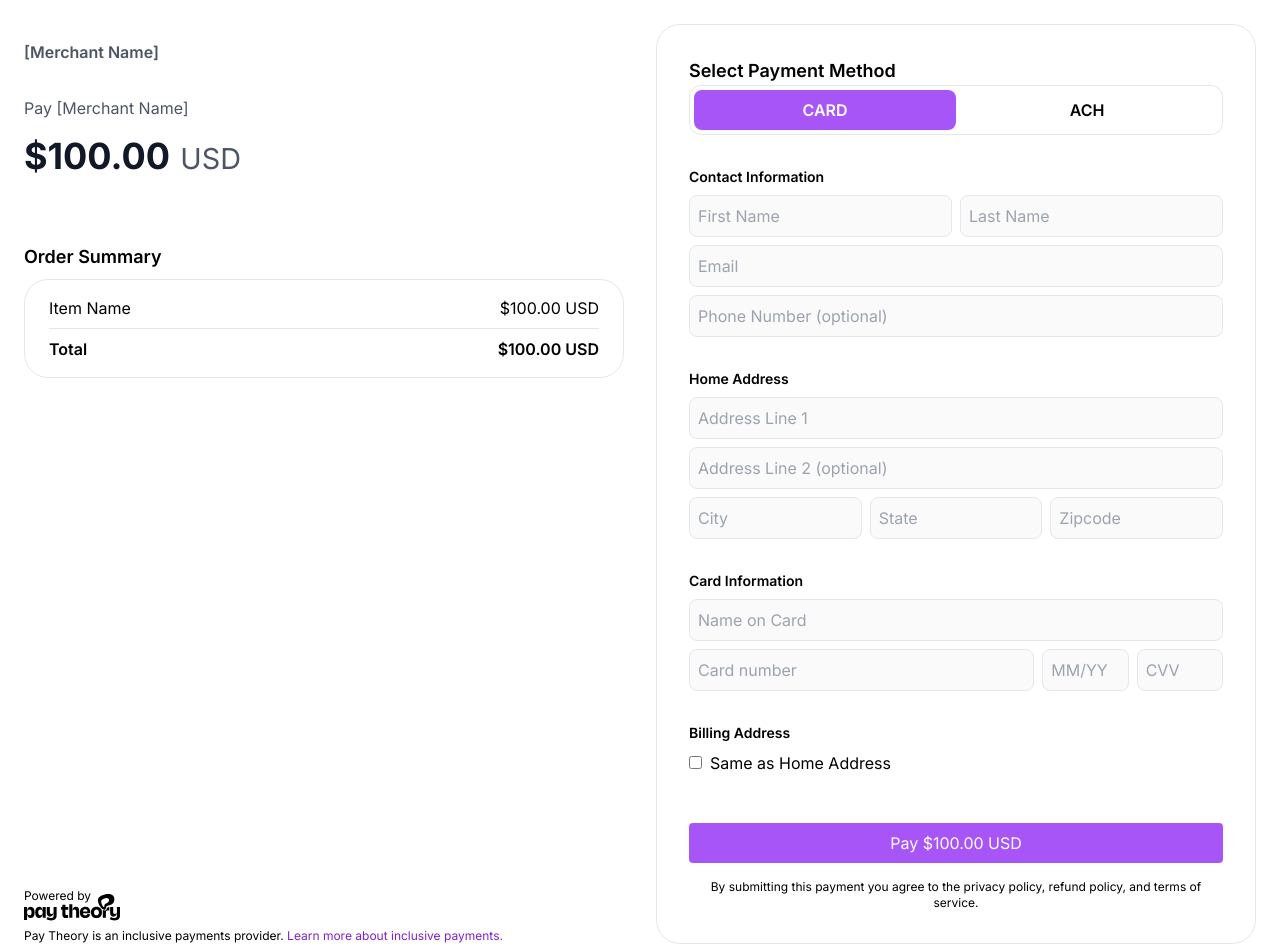
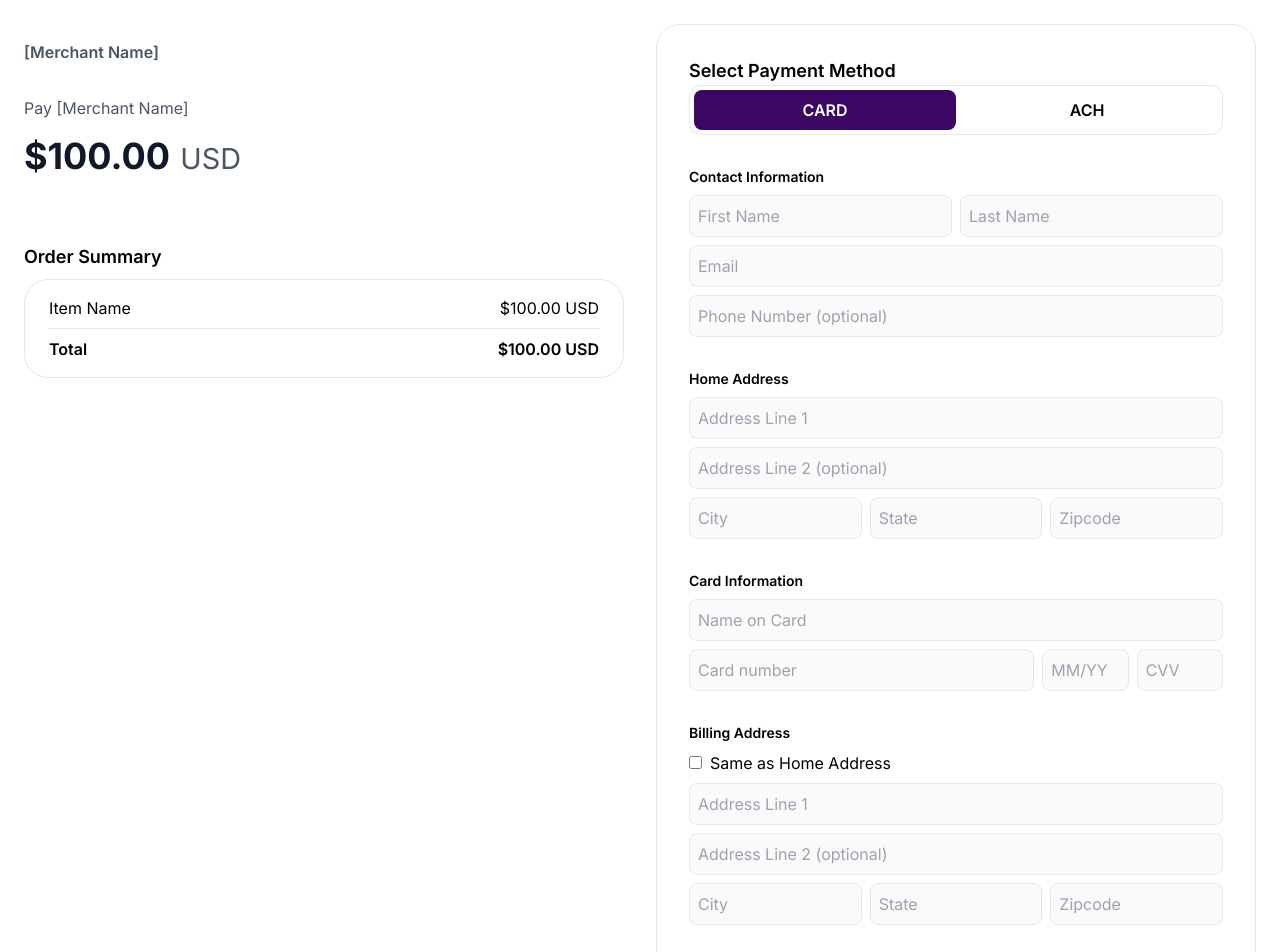
Before and after one commit to lucafrederice/pay, a Next.js app: page / in a window 1280 px wide. Shown: the top 952 px of the page. Built offline with nearby package versions, Linux system fonts and the light colour scheme.

Commit message:
feat: added billing address option and enhanced the purple color shade

```diff
--- a/app/page.tsx
+++ b/app/page.tsx
@@ -48,7 +48,7 @@ export default function Home() {
           <div>
             <h2 className="text-lg font-semibold">Select Payment Method</h2>
             <div className="flex justify-between border rounded-xl p-1 font-semibold">
-              <button className="bg-purple-500 text-white rounded-lg px-4 py-2 w-full">CARD</button>
+              <button className="bg-purple-950 text-white rounded-lg px-4 py-2 w-full">CARD</button>
               <button className="rounded px-4 py-2 w-full">ACH</button>
             </div>
           </div>
@@ -83,12 +83,19 @@ export default function Home() {
           <div className="flex flex-col gap-2">
             <span className="text-sm font-semibold">Billing Address</span>
             <label className="flex items-center">
-              <Input type="checkbox" className="mr-2 accent-purple-900" />
+              <Input type="checkbox" className="mr-2 accent-purple-950" />
               Same as Home Address
             </label>
+            <Input type="text" placeholder="Address Line 1" label="Address Line 1" className="w-full" />
+            <Input type="text" placeholder="Address Line 2 (optional)" label="Address Line 2 (optional)" className="w-full" />
+            <div className="flex gap-2">
+              <Input type="text" placeholder="City" label="City" className="w-1/3" />
+              <Input type="text" placeholder="State" label="State" className="w-1/3" />
+              <Input type="text" placeholder="Zipcode" label="Zipcode" className="w-1/3" />
+            </div>
           </div>
           <div className="flex flex-col gap-4">
-            <button className="bg-purple-500 text-white rounded px-4 py-2 w-full mt-4">Pay $100.00 USD</button>
+            <button className="bg-purple-950 text-white rounded px-4 py-2 w-full mt-4">Pay $100.00 USD</button>
             <p className="text-xs text-center">By submitting this payment you agree to the privacy policy, refund policy, and terms of service.</p>
           </div>
         </form>
@@ -98,7 +105,7 @@ export default function Home() {
             <Icon alt="Pay Theory" className="h-auto w-24 -mt-3 not-sr-only" />
             <span className="sr-only">Pay Theory</span>
           </span>
-          <p className="text-xs mt-2">Pay Theory is an inclusive payments provider. <a href="" className="text-purple-700">Learn more about inclusive payments.</a></p>
+          <p className="text-xs mt-2">Pay Theory is an inclusive payments provider. <a href="" className="text-purple-950">Learn more about inclusive payments.</a></p>
         </footer>
       </div>
     </div>
```
